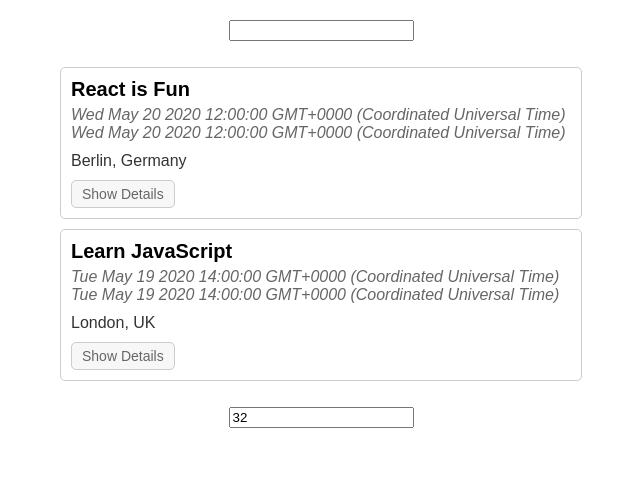
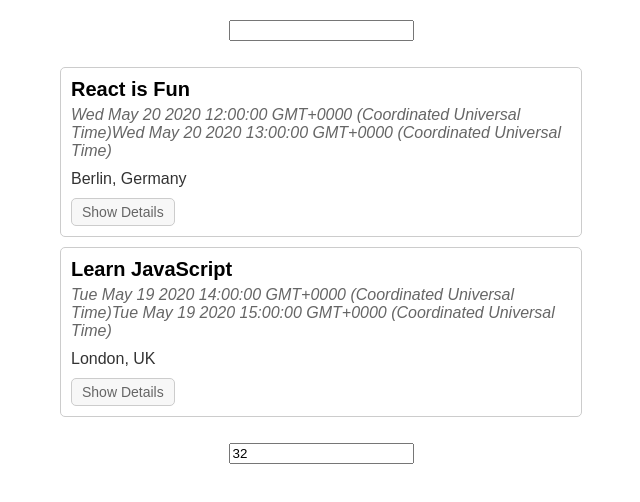
Before and after one commit to rushdihijab/meet1, a React (Create React App) app: page / in a window 1280 px wide. Shown: the top 502 px of the page, without its empty margins (319-959 px from the left). Built offline with nearby package versions, Linux system fonts and the light colour scheme.

Commit message:
Update Event.js
fix the bug

```diff
--- a/src/Event.js
+++ b/src/Event.js
@@ -19,7 +19,10 @@ class Event extends Component {
             <div className="event">
                 <div className="event-info">
                     <div className="event-summary">{event.summary}</div>
-                    <div className="event-date"> {new Date(event.start.dateTime).toString()} {new Date(event.start.dateTime).toString()}</div>
+                    <div className="event-date">
+                         {event.start?.dateTime && new Date(event.start.dateTime).toString()}
+                        {event.end?.dateTime && new Date(event.end.dateTime).toString()}
+                    </div>
                     <div className="event-location">{event.location}</div>
                 </div>
                 {showDetails && (
```
